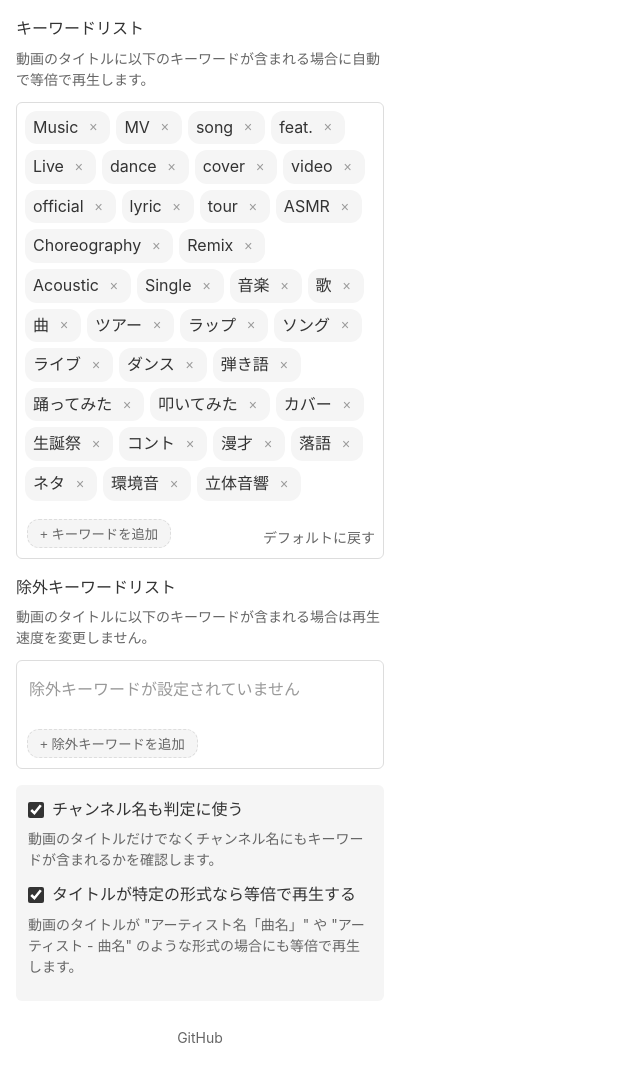
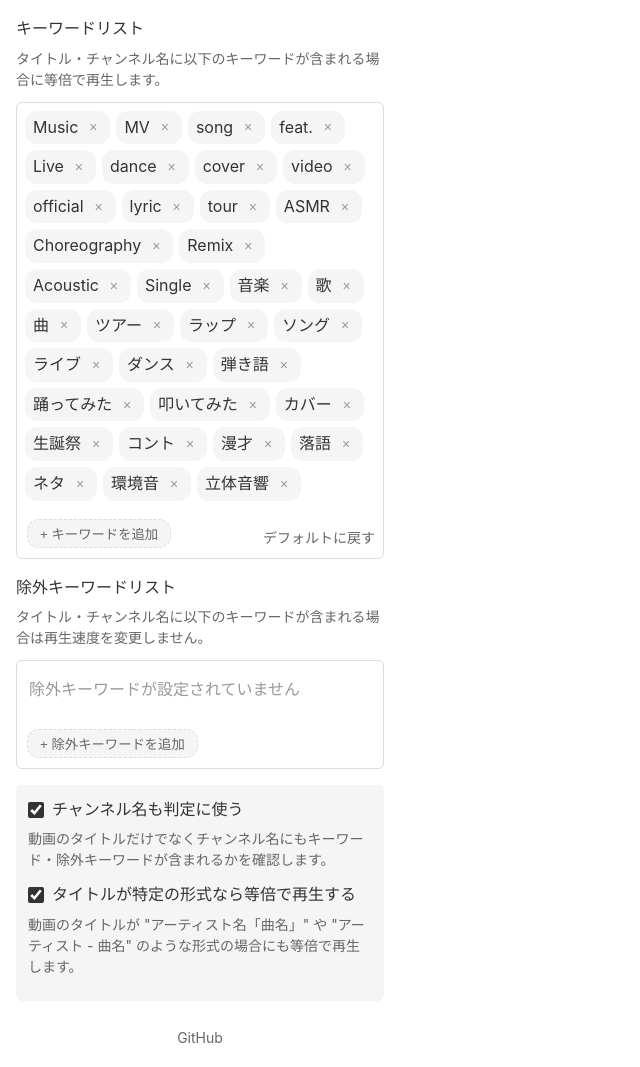
Before and after one commit to urmshr/video-speed-normalizer, a website built with Vite: page src/popup.html in a window 1280 px wide. Shown: the whole page, without its empty margins (0-640 px from the left). Built offline with nearby package versions, Linux system fonts and the light colour scheme.

Commit message:
feat: update help-text in popup

```diff
--- a/src/popup.html
+++ b/src/popup.html
@@ -10,7 +10,7 @@
     <div class="keywords-section">
       <label>キーワードリスト</label>
       <div class="help-text">
-        動画のタイトルに以下のキーワードが含まれる場合に自動で等倍で再生します。
+        タイトル・チャンネル名に以下のキーワードが含まれる場合に等倍で再生します。
       </div>
       <div class="tags-container">
         <div class="tags-list" id="tagsList"></div>
@@ -27,7 +27,7 @@
     <div class="keywords-section">
       <label>除外キーワードリスト</label>
       <div class="help-text">
-        動画のタイトルに以下のキーワードが含まれる場合は再生速度を変更しません。
+        タイトル・チャンネル名に以下のキーワードが含まれる場合は再生速度を変更しません。
       </div>
       <div class="tags-container">
         <div class="tags-list" id="excludeTagsList"></div>
@@ -49,7 +49,7 @@
         <span>チャンネル名も判定に使う</span>
       </label>
       <div class="help-text">
-        動画のタイトルだけでなくチャンネル名にもキーワードが含まれるかを確認します。
+        動画のタイトルだけでなくチャンネル名にもキーワード・除外キーワードが含まれるかを確認します。
       </div>
       <label class="checkbox-label">
         <input type="checkbox" id="enableTitlePatternMatch" />
@@ -62,7 +62,12 @@
     </div>
 
     <footer class="footer">
-      <a href="https://github.com/urmshr/video-speed-normalizer" target="_blank" rel="noopener noreferrer">GitHub</a>
+      <a
+        href="https://github.com/urmshr/video-speed-normalizer"
+        target="_blank"
+        rel="noopener noreferrer"
+        >GitHub</a
+      >
     </footer>
 
     <script type="module" src="./popup.ts"></script>
```
